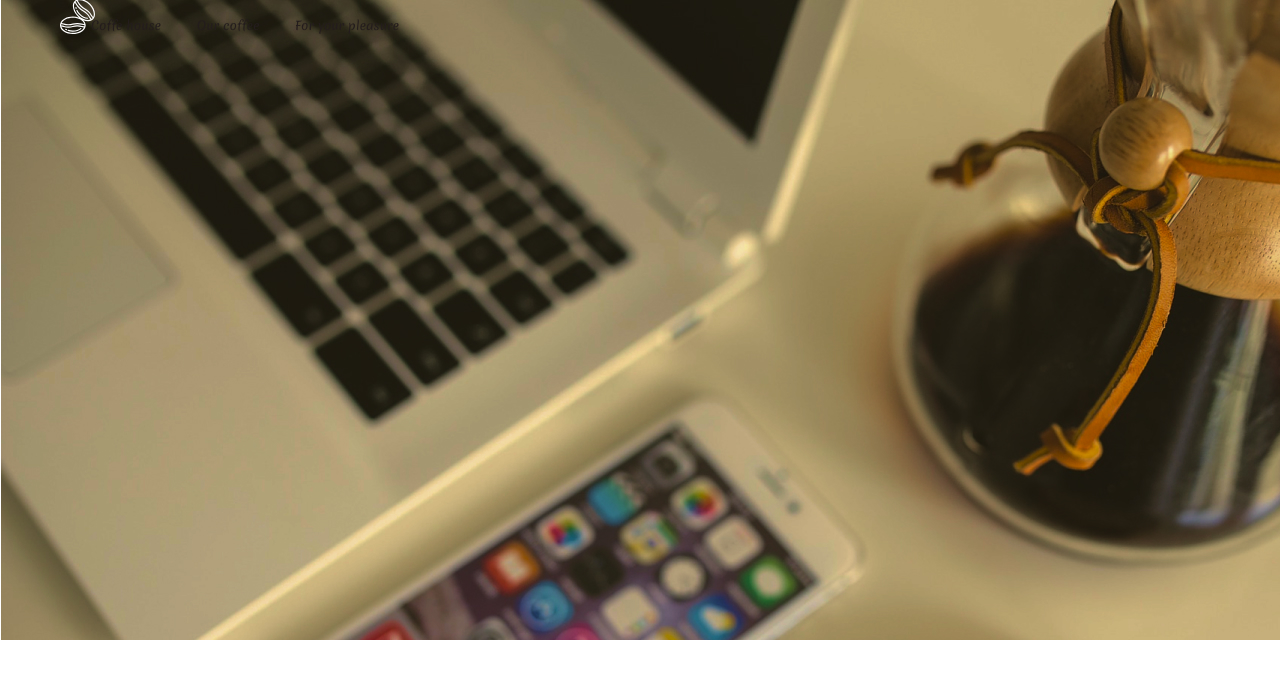
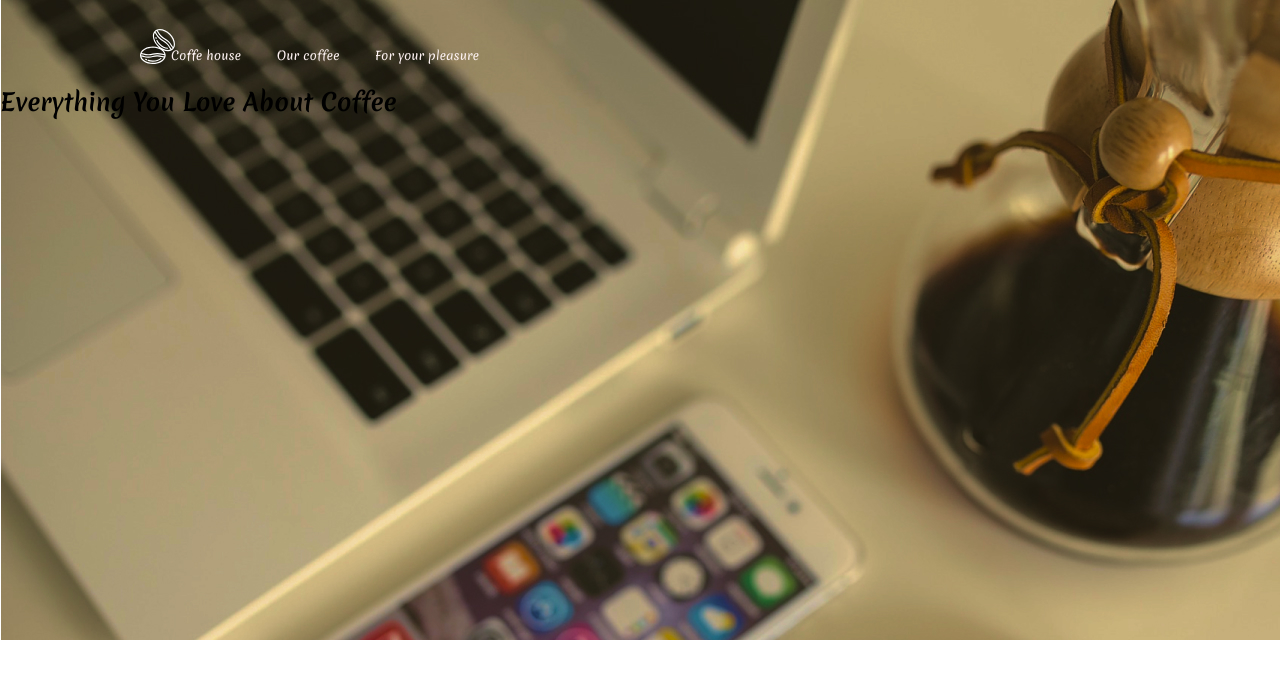
Before and after one commit to kostya-mikhalkov/react-app-coffee, a React (Create React App) app: page / in a window 1280 px wide. Shown: the top 678 px of the page. Built offline with nearby package versions, Linux system fonts and the light colour scheme.

Commit message:
feat: incomplete header component from coffee house component

```diff
--- a/src/App.js
+++ b/src/App.js
@@ -1,10 +1,11 @@
 import {Component} from 'react-dom'
 import Navigation from "./components/navigation/js/navigation";
 import HeaderCoffeeHouse from './components/coffee-house/blocks/header/js/headerCoffeeHouse';
+import CoffeeHouse from './components/coffee-house/js/coffeeHouse';
 
 function App() {
   return (
-    <HeaderCoffeeHouse />
+    <CoffeeHouse />
   );
 }
 
--- a/src/components/coffee-house/blocks/header/css/headerCoffeeHouse.css
+++ b/src/components/coffee-house/blocks/header/css/headerCoffeeHouse.css
@@ -8,5 +8,6 @@
     margin: 0 auto;
 }
 .nav {
-    margin-left: 50px;
+    padding-left: 130px;
+    padding-top: 30px;
 }
--- a/src/components/coffee-house/blocks/header/js/headerCoffeeHouse.js
+++ b/src/components/coffee-house/blocks/header/js/headerCoffeeHouse.js
@@ -5,6 +5,12 @@ export default function HeaderCoffeeHouse() {
     return (
         <section className="header">
             <Navigation className="nav" />
+            <div className="header-about">
+                <h1 className="header-title">
+                    Everything You Love About Coffee
+                </h1>
+                <img src="./" alt="" className="header-img" />
+            </div>
         </section>
     )
 }
--- a/src/components/coffee-house/js/coffeeHouse.js
+++ b/src/components/coffee-house/js/coffeeHouse.js
@@ -0,0 +1,9 @@
+import { Component } from "react";
+
+import HeaderCoffeeHouse from "../blocks/header/js/headerCoffeeHouse";
+
+export default function CoffeeHouse() {
+    return (
+        <HeaderCoffeeHouse />
+    )
+}
--- a/src/components/navigation/css/navigation.css
+++ b/src/components/navigation/css/navigation.css
@@ -14,7 +14,7 @@
     font-family: "Merienda", sans-serif;
     font-weight: 400;
     font-size: 12px;
-    color: rgb(36, 29, 29);
+    color: rgb(252, 241, 241);
     text-shadow: 0 4px 4px 0 rgba(0, 0, 0, 0.25);
 }
 .header-nav > .btn-nav:first-of-type::before {
```
Also changed, not shown: src/components/coffee-house/svg/beans-logo-white.svg (added), src/components/coffee-house/svg/coffee-small.svg (deleted).
